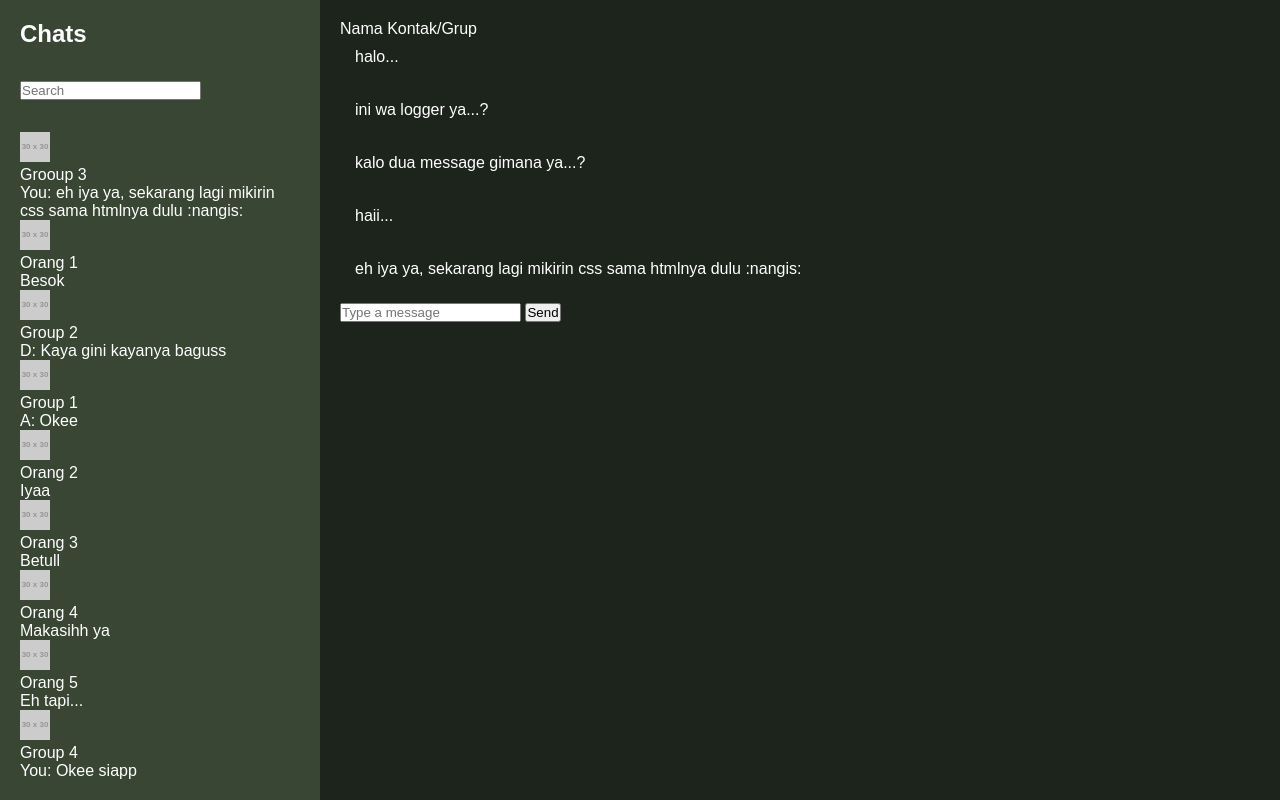
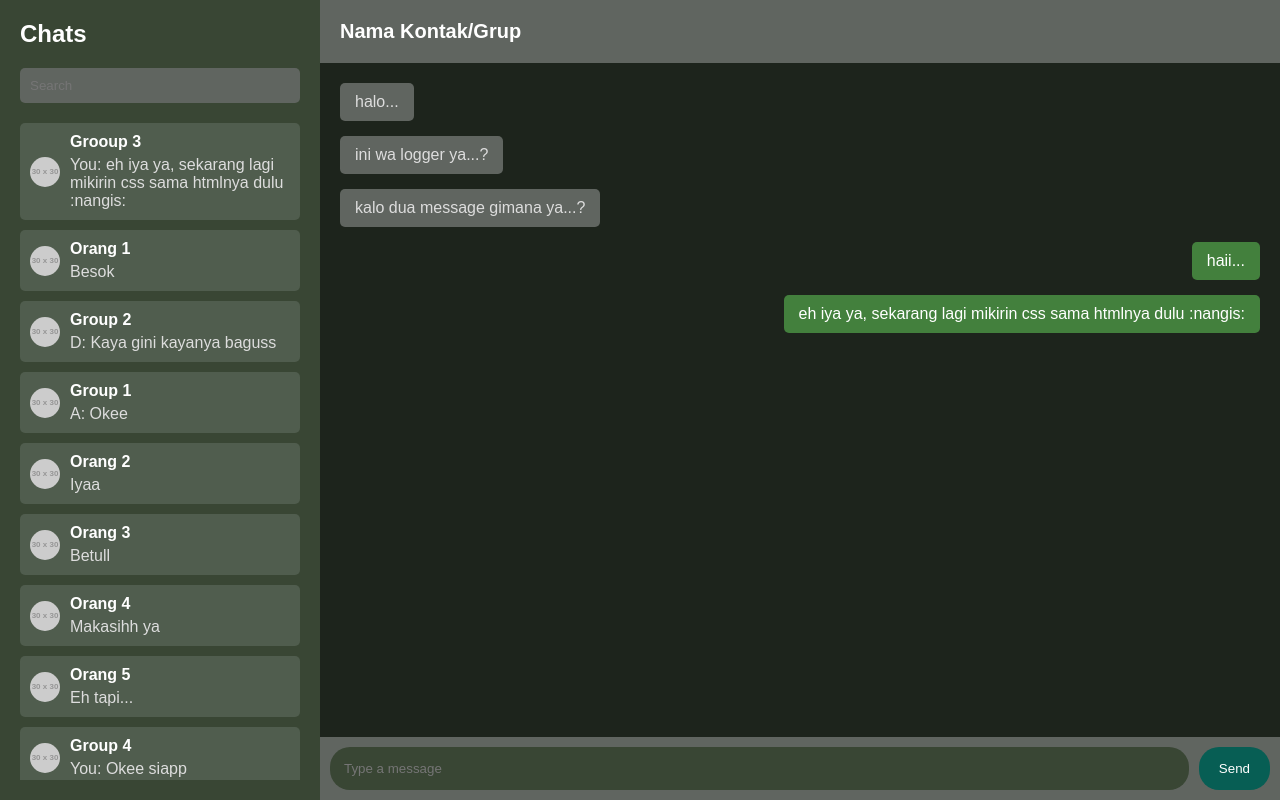
Before and after one commit to devrwynth/pweb-01-walogger, a plain HTML site: page index.html in a window 1280 px wide. Drawn offline with Linux system fonts and the light colour scheme; placeholder pictures from the web are drawn by us.

Commit message:
Update styles.css

```diff
--- a/styles.css
+++ b/styles.css
@@ -11,51 +11,95 @@ body {
     color: #fff;
 }
 
+/* Container utama membagi layout menjadi 2 bagian */
 .container {
     display: flex;
     height: 100vh;
 }
 
+/* Sidebar */
 .sidebar {
     width: 25%;
     background-color: #394634;
     padding: 20px;
     display: flex;
     flex-direction: column;
-    justify-content: space-between;
+    align-items: left;
 }
 
-.file-info {
-    color: #ccc;
-}
-
-.import-btn, .clear-btn {
-    background-color: #4d5b48;
-    color: #fff;
-    border: none;
-    padding: 10px;
-    cursor: pointer;
+/* Search Bar */
+.search-bar {
+    width: 100%;
+    margin-top: 20px;
     margin-bottom: 20px;
 }
 
-.clear-btn {
-    background-color: #636f5d;
+.search-bar input {
+    width: 100%;
+    padding: 10px;
+    border-radius: 5px;
+    border: none;
+    background-color: #606560;
+    color: #fff;
 }
 
-.logo {
-    text-align: center;
-    font-size: 24px;
-    color: #fff;
-    margin-top: 20px;
+/* Chat List */
+.chat-list {
+    width: 100%;
+    overflow-y: auto;
 }
 
+.chat-item {
+    display: flex;
+    align-items: center;
+    padding: 10px;
+    margin-bottom: 10px;
+    background-color: #505d4e;
+    border-radius: 5px;
+}
+
+.chat-item img {
+    border-radius: 50%;
+    margin-right: 10px;
+}
+
+.chat-details p {
+    font-weight: bold;
+    margin-bottom: 5px;
+    color: #fff;
+}
+
+.chat-details span {
+    color: #ddd;
+}
+
+/* Chat Window */
 .chat-window {
     width: 75%;
-    padding: 20px;
     background-color: #1d241c;
     display: flex;
     flex-direction: column;
     justify-content: flex-start;
+    position: relative;
+}
+
+/* Chat Header */
+.chat-header {
+    background-color: #606560;
+    color: white;
+    text-align: cleft;
+    padding: 20px;
+    font-size: 20px;
+    font-weight: bold;
+}
+
+/* Chat Content */
+.chat-content {
+    flex-grow: 1;  /* Biarkan ini untuk membuat chat content mengisi ruang vertikal */
+    padding: 20px;
+    overflow-y: auto;
+    display: flex;
+    flex-direction: column; /* Atur balon chat secara vertikal */
 }
 
 .message {
@@ -64,16 +108,48 @@ body {
     padding: 10px 15px;
     border-radius: 5px;
     font-size: 16px;
+    word-wrap: break-word;
+    display: block;
 }
 
-.nama-orang {
+/* Warna balon chat pengirim (kiri) */
+.chat-orang {
     background-color: #606560;
     color: #ddd;
     align-self: flex-start;
+    margin-right: auto; /* Agar pesan tidak melebar ke kanan */
 }
 
-.nama-orang-2 {
+/* Warna balon chat penerima (kanan) */
+.chat-self {
     background-color: #43803d;
     color: #fff;
     align-self: flex-end;
+    margin-left: auto; /* Agar pesan tidak melebar ke kiri */
+    text-align: right;
 }
+
+/* Footer untuk input pesan */
+.chat-footer {
+    display: flex;
+    padding: 10px;
+    background-color: #606560;
+}
+
+.chat-footer input {
+    flex-grow: 1;
+    padding: 14px;
+    border: none;
+    border-radius: 20px;
+    background-color: #394634;
+}
+
+.chat-footer button {
+    margin-left: 10px;
+    padding: 10px 20px;
+    background-color: #075e54;
+    color: white;
+    border: none;
+    border-radius: 20px;
+    cursor: pointer;
+}
```
